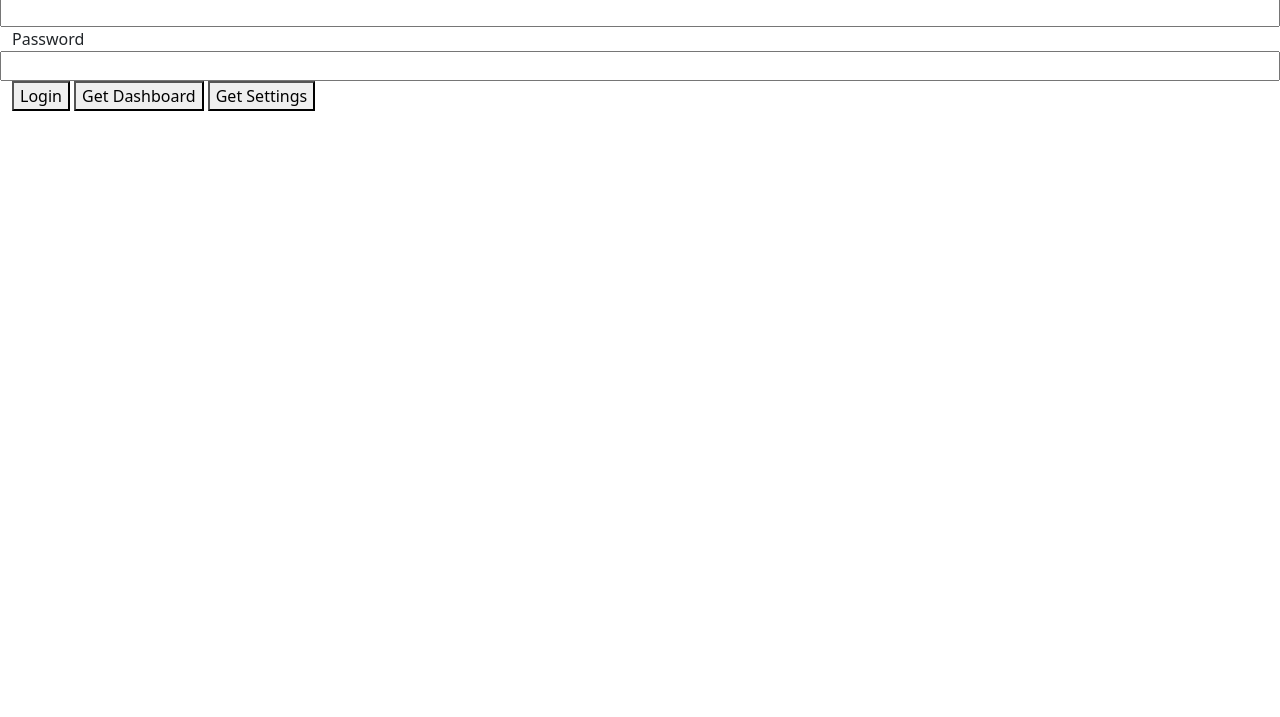
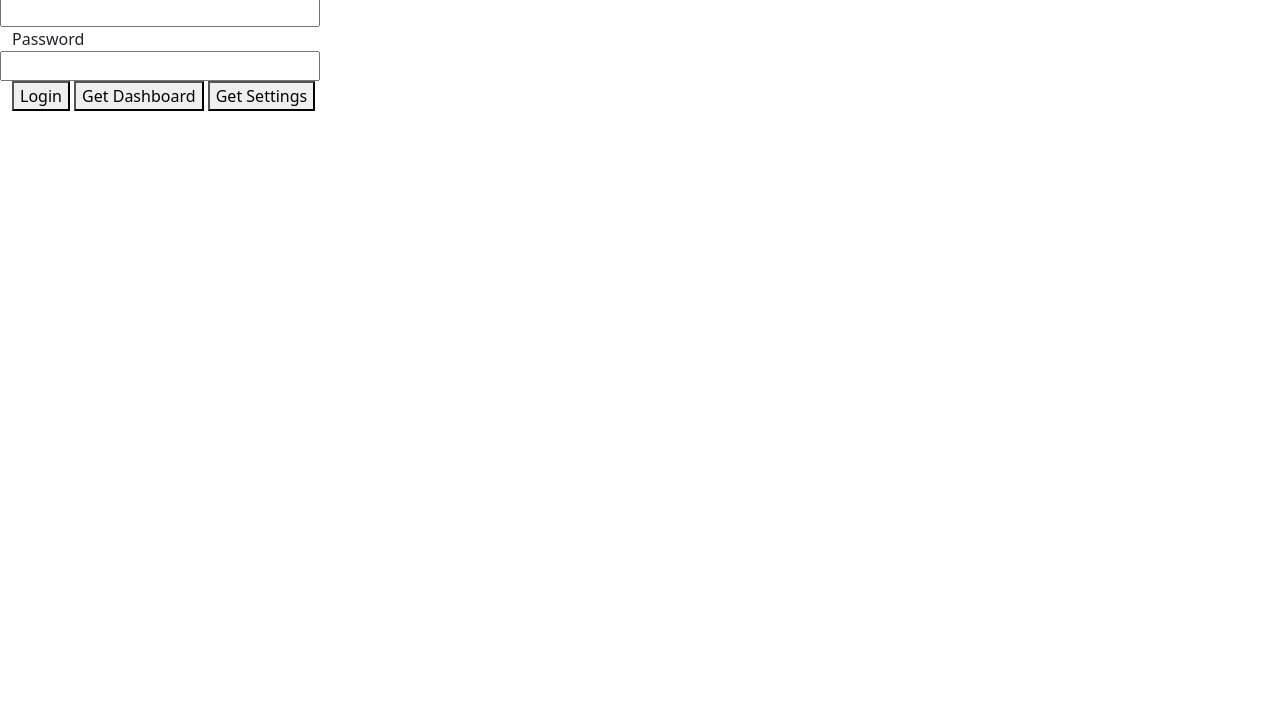
Before and after one commit to chakrapaul/NodeJS-JWT-Authentication-Test, a plain HTML site: page index.html in a window 1280 px wide. Shown: the part 83-800 px from the top of the page. Drawn offline with nearby package versions, Linux system fonts and the light colour scheme.

Commit message:
Shortened the input field width for username and password

```diff
--- a/index.html
+++ b/index.html
@@ -13,12 +13,12 @@
         <main>
             <div class="row">
                 <label for="username">Username</label>
-                <input type="text" name="username" id="username">
+                <input type="text" name="username" id="username" class="col-3">
             </div>
 
             <div class="row">
                 <label for="password">Password</label>
-                <input type="password" name="password" id="password">
+                <input type="password" name="password" id="password" class="col-3">
             </div>
 
             <div>
```
